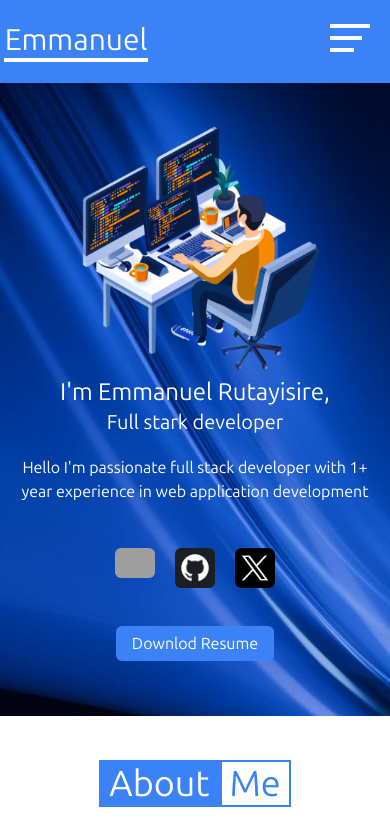
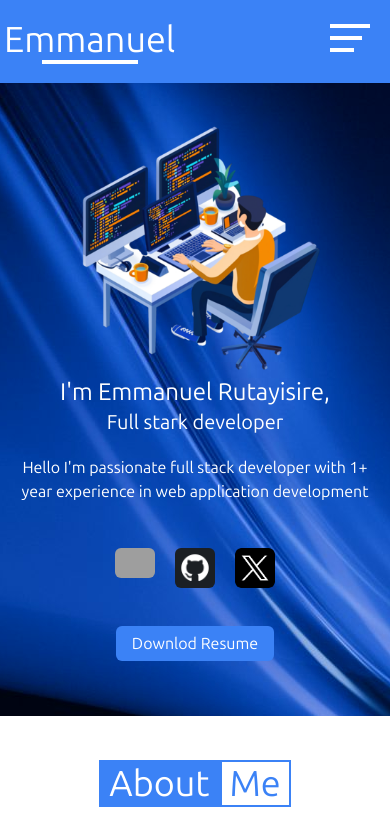
Before and after one commit to Kola-data/My-Portfolio, a React (Vite) app: page / in a window 390 px wide. Shown: the top 839 px of the page. Built offline with nearby package versions, Linux system fonts and the light colour scheme; grey boxes are pictures that could not be loaded.

Commit message:
Update navBar.jsx

```diff
--- a/src/components/navBar.jsx
+++ b/src/components/navBar.jsx
@@ -14,8 +14,8 @@ function navBar() {
         <nav className="bg-blue-500 w-full fixed z-50 text-white px-1 sm:px-10 xl:px-24" >
           <div className="py-4 flex justify-between md:justify-between items-center" >
             <div className="flex-col justify-items-center">
-              <p className="md:text-5xl cursor-pointer text-3xl">Emmanuel</p>
-              <p className="w-36 h-1 bg-white"></p>
+              <p className="md:text-5xl cursor-pointer text-4xl">Emmanuel</p>
+              <p className="md:w-36 w-24 h-1 bg-white"></p>
             </div>
               <div className="hidden md:space-x-10 md:block">
                 <a className="hover:text-white hover:border-b-2 cursor-pointer text-lg focus:outline-none">
```
